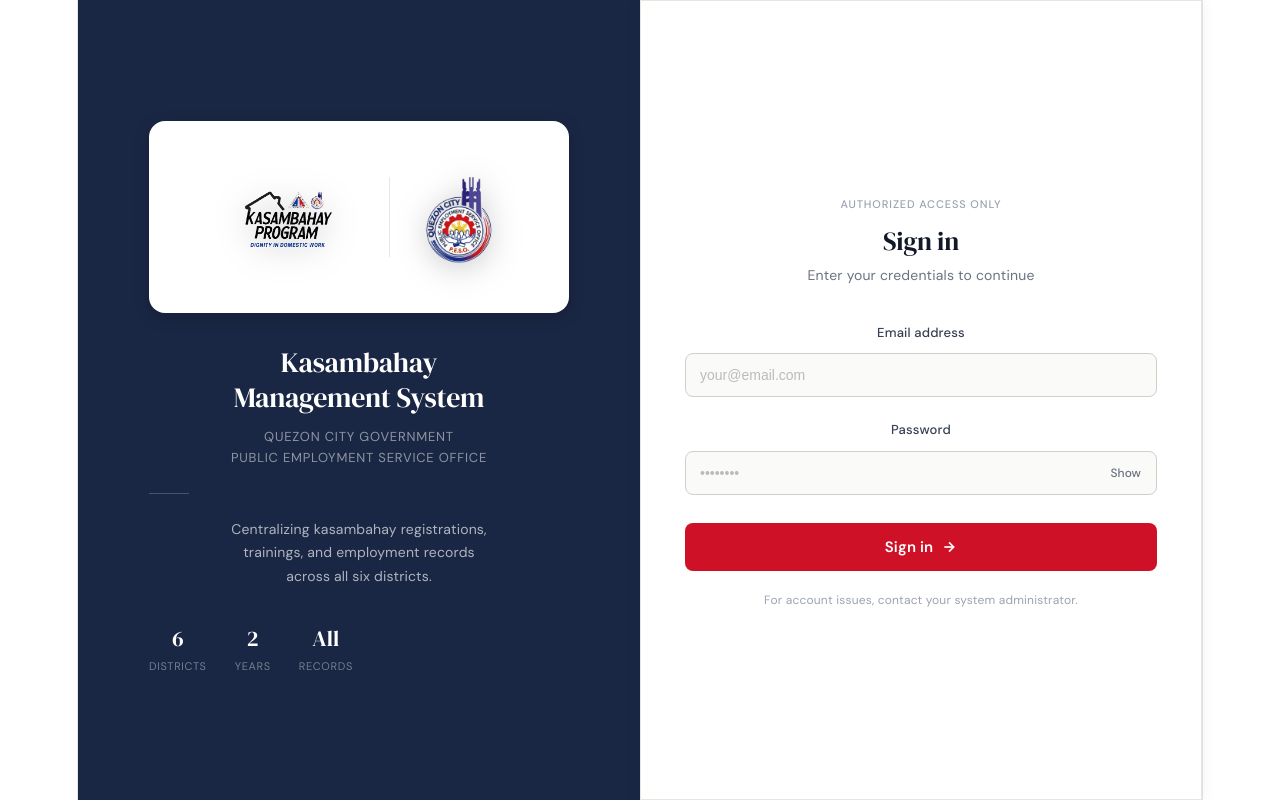
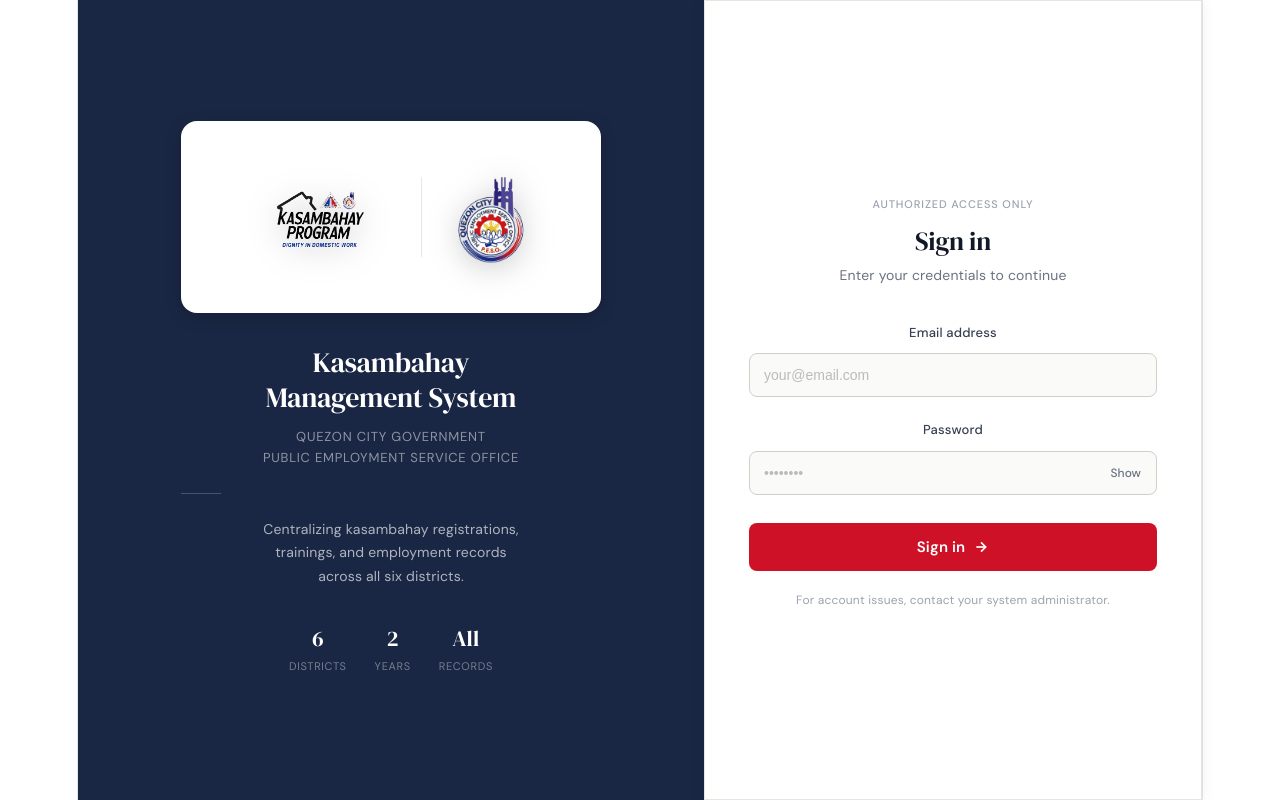
Before and after one commit to MatthewAdami/KASAMBAHAY-WEB, a React (Vite) app in the folder client/: page /login in a window 1280 px wide. Built offline with nearby package versions, Linux system fonts and the light colour scheme.

Commit message:
another one

```diff
--- a/client/src/pages/LoginPage.jsx
+++ b/client/src/pages/LoginPage.jsx
@@ -184,11 +184,12 @@
   page: {
     display: 'flex',
     minHeight: '100vh',
+    width: '100%',
     fontFamily: "'DM Sans', sans-serif",
     background: '#f4f3ef',
   },
   left: {
-    width: '50%',
+    flex: 1,
     minHeight: '100vh',
     background: '#1a2744',
     display: 'flex',
@@ -243,6 +244,8 @@
   stats: {
     display: 'flex',
     gap: 28,
+    justifyContent: 'center',
+    width: '100%',
   },
   statItem: {
     display: 'flex',
@@ -262,7 +265,7 @@
     letterSpacing: '0.06em',
   },
   right: {
-    width: '50%',
+    flex: 1,
     minHeight: '100vh',
     display: 'flex',
     alignItems: 'center',
```
